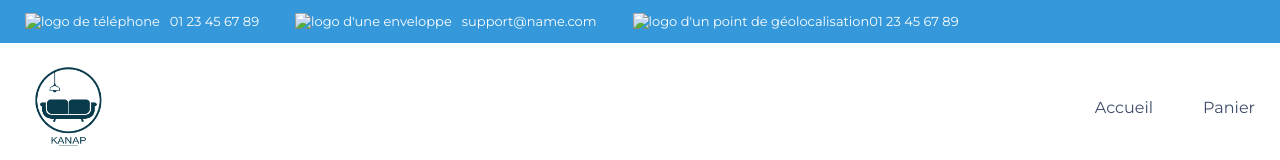
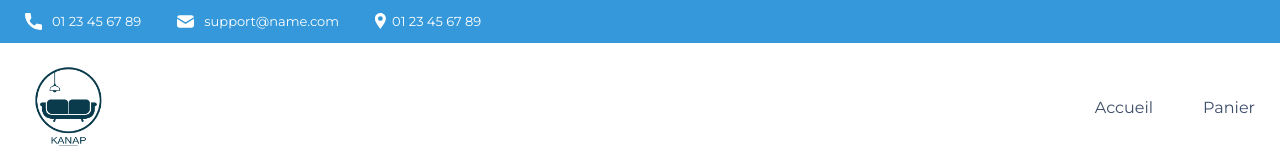
Before and after one commit to SLiberas06/Projet-5-Kanap, a website: page front/index.html in a window 1280 px wide. Shown: the top 160 px of the page. Drawn offline with Linux system fonts and the light colour scheme; files that its build step writes are made by us from their sources; no server answers.

Commit message:
css index.html

```diff
--- a/front/index.html
+++ b/front/index.html
@@ -9,7 +9,7 @@
     <link rel="preconnect" href="https://fonts.googleapis.com">
     <link rel="preconnect" href="https://fonts.gstatic.com" crossorigin>
     <link href="https://fonts.googleapis.com/css2?family=Montserrat:wght@100;200;300;400;500;600;700;800;900&display=swap" rel="stylesheet">
-    <link href="./front/css/style.css" rel="stylesheet" />
+    <link href="./css/style.css" rel="stylesheet" />
 
 
     <meta name="viewport" content="width=device-width, initial-scale=1">
@@ -20,9 +20,9 @@
       <div class="limitedWidthBlockContainer informations">
         <div class="limitedWidthBlock">
           <ul>
-            <li><img src="./front/images/icons/phone.svg" alt="logo de téléphone" class="informations__phone">01 23 45 67 89</li>
-            <li><img src="./front/images/icons/mail.svg" alt="logo d'une enveloppe" class="informations__mail">support@name.com</li>
-            <li><img src="./front/images/icons/adress.svg" alt="logo d'un point de géolocalisation" class="informations__address">01 23 45 67 89</li>
+            <li><img src="./images/icons/phone.svg" alt="logo de téléphone" class="informations__phone">01 23 45 67 89</li>
+            <li><img src="./images/icons/mail.svg" alt="logo d'une enveloppe" class="informations__mail">support@name.com</li>
+            <li><img src="./images/icons/adress.svg" alt="logo d'un point de géolocalisation" class="informations__address">01 23 45 67 89</li>
           </ul>
         </div>
       </div>
```
